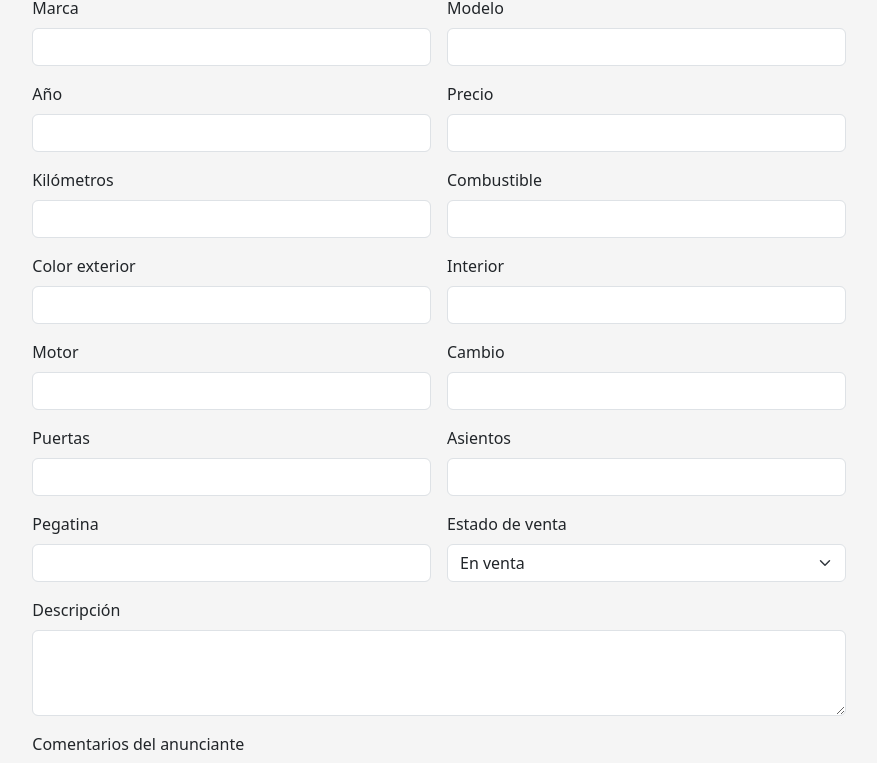
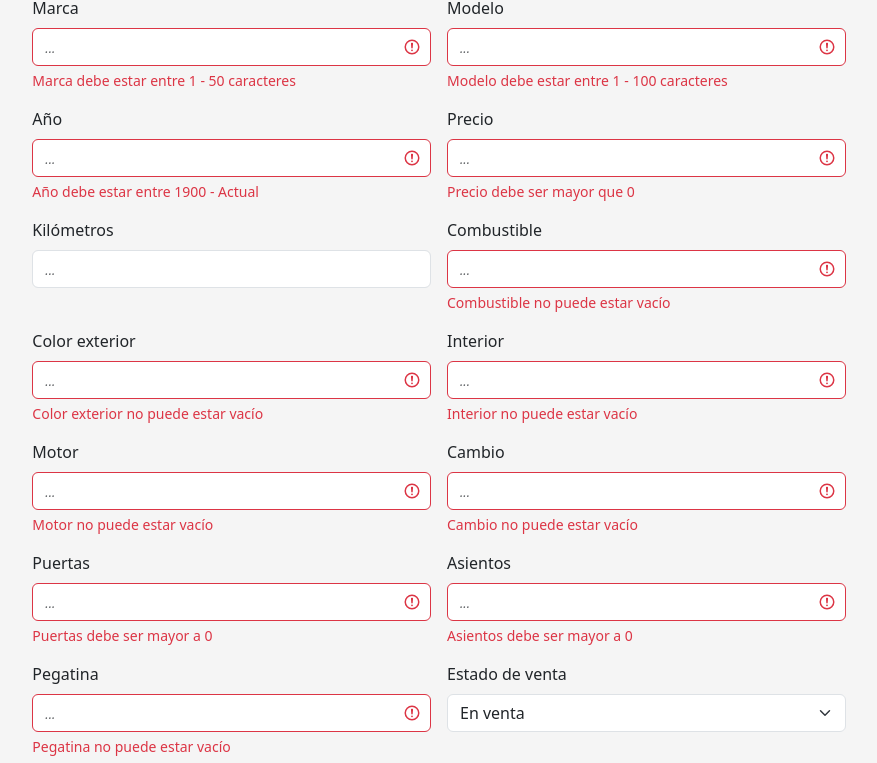
Before and after one commit to JorP2/concesionario-web, a React (Create React App) app in the folder frontend/: page /administrador/vehiculo-form in a window 1280 px wide. Shown: the part 336-1099 px from the top of the page, without its empty margins (201-1078 px from the left). Built offline with nearby package versions, Linux system fonts and the light colour scheme.

Commit message:
Cambios en el formulario. Validaciones

```diff
--- a/frontend/src/pages/VehiculoFormulario.jsx
+++ b/frontend/src/pages/VehiculoFormulario.jsx
@@ -15,6 +15,7 @@ import {
   aplicarOfertaPrecioFijo,
 } from "../api/vehiculoApi";
 import { addImagenes } from "../api/imagenApi";
+import "../styles/vehiculoFormulario.css"
 
 function VehiculoFormulario() {
   // Obtener el ID del vehículo de la URL
@@ -214,7 +215,6 @@ function VehiculoFormulario() {
                     onChange={handleChange}
                     required
                   >
-                    <option value="">Selecciona un tipo</option>
                     <option value="TURISMO">Turismo</option>
                     <option value="FURGONETA">Furgoneta</option>
                     <option value="MOTOCICLETA">Motocicleta</option>
@@ -225,23 +225,40 @@ function VehiculoFormulario() {
                   <label className="form-label">Marca</label>
                   <input
                     type="text"
-                    className="form-control"
+                    placeholder="..."
+                    className={`form-control ${vehiculo.marca.length <= 0 || vehiculo.marca.length > 50 ? "is-invalid" : ""}`}
                     name="marca"
                     value={vehiculo.marca}
                     onChange={handleChange}
+                    minLength={1}
+                    maxLength={50}
                     required
                   />
+                  {(vehiculo.marca.length <= 0 || vehiculo.marca.length > 50) && (
+                    <div className="invalid-feedback d-block">
+                      Marca debe estar entre 1 - 50 caracteres
+                    </div>
+                  )}
                 </div>
+
                 <div className="col-6">
                   <label className="form-label">Modelo</label>
                   <input
                     type="text"
-                    className="form-control"
+                    placeholder="..."
+                    className={`form-control ${vehiculo.modelo.length <= 0 || vehiculo.modelo.length > 100 ? "is-invalid" : ""}`}
                     name="modelo"
                     value={vehiculo.modelo}
                     onChange={handleChange}
+                    minLength={1}
+                    maxLength={100}
                     required
                   />
+                  {(vehiculo.modelo.length <= 0 || vehiculo.modelo.length > 100) && (
+                    <div className="invalid-feedback d-block">
+                      Modelo debe estar entre 1 - 100 caracteres
+                    </div>
+                  )}
                 </div>
 
                 {/* Fila: Año + Precio */}
@@ -249,26 +266,38 @@ function VehiculoFormulario() {
                   <label className="form-label">Año</label>
                   <input
                     type="number"
-                    className="form-control"
+                    placeholder="..."
+                    className={`form-control ${vehiculo.anio <= 1900 || vehiculo.anio > Date.now().getFullYear() ? "is-invalid" : "is-valid"}`}
                     name="anio"
                     value={vehiculo.anio}
                     onChange={handleChange}
+                    min={1900}
                     max={new Date().getFullYear()}
                     required
                   />
+                  {(vehiculo.anio < 1900 || vehiculo.anio > Date.now().getFullYear()) && (
+                    <div className="invalid-feedback d-block">
+                      Año debe estar entre 1900 - Actual
+                    </div>
+                  )}
                 </div>
                 <div className="col-6">
                   <label className="form-label">Precio</label>
                   <input
                     type="number"
-                    className="form-control"
+                    placeholder="..."
+                    className={`form-control ${vehiculo.precio <= 0 ? "is-invalid" : "is-valid"}`}
                     name="precio"
                     value={vehiculo.precio}
                     onChange={handleChange}
-                    min={0}
-                    max={999999999}
+                    min={1}
                     required
                   />
+                  {vehiculo.precio <= 0 && (
+                    <div className="invalid-feedback d-block">
+                      Precio debe ser mayor que 0
+                    </div>
+                  )}
                 </div>
 
                 {/* Fila: Kilómetros + Combustible */}
@@ -276,25 +305,38 @@ function VehiculoFormulario() {
                   <label className="form-label">Kilómetros</label>
                   <input
                     type="number"
-                    className="form-control"
+                    placeholder="..."
+                    className={`form-control ${vehiculo.kilometros < 0 ? "is-invalid" : ""}`}
                     name="kilometros"
                     value={vehiculo.kilometros}
                     onChange={handleChange}
                     min={0}
-                    max={9999999}
                     required
                   />
+                  {vehiculo.kilometros < 0 && (
+                    <div className="invalid-feedback d-block">
+                      Kilómetros deben ser mayor o igual que 0
+                    </div>
+                  )}
                 </div>
+
                 <div className="col-6">
                   <label className="form-label">Combustible</label>
                   <input
                     type="text"
-                    className="form-control"
+                    placeholder="..."
+                    className={`form-control ${vehiculo.combustible.length <= 0 ? "is-invalid" : ""}`}
                     name="combustible"
                     value={vehiculo.combustible}
                     onChange={handleChange}
+                    minLength={1}
                     required
                   />
+                  {vehiculo.combustible.length <= 0 && (
+                    <div className="invalid-feedback d-block">
+                      Combustible no puede estar vacío
+                    </div>
+                  )}
                 </div>
 
                 {/* Fila: Color exterior + Interior */}
@@ -302,12 +344,19 @@ function VehiculoFormulario() {
                   <label className="form-label">Color exterior</label>
                   <input
                     type="text"
-                    className="form-control"
+                    placeholder="..."
+                    className={`form-control ${vehiculo.colorExterior.length <= 0 ? "is-invalid" : ""}`}
                     name="colorExterior"
                     value={vehiculo.colorExterior}
                     onChange={handleChange}
+                    minLength={1}
                     required
                   />
+                  {vehiculo.colorExterior.length <= 0 && (
+                    <div className="invalid-feedback d-block">
+                      Color exterior no puede estar vacío
+                    </div>
+                  )}
                 </div>
 
                 {vehiculo.tipo !== "MOTOCICLETA" && (
@@ -315,12 +364,19 @@ function VehiculoFormulario() {
                     <label className="form-label">Interior</label>
                     <input
                       type="text"
-                      className="form-control"
+                      placeholder="..."
+                      className={`form-control ${vehiculo.interior.length <= 0 ? "is-invalid" : ""}`}
                       name="interior"
                       value={vehiculo.interior}
                       onChange={handleChange}
+                      minLength={1}
                       required
                     />
+                    {vehiculo.interior.length <= 0 && (
+                      <div className="invalid-feedback d-block">
+                        Interior no puede estar vacío
+                      </div>
+                    )}
                   </div>
                 )}
 
@@ -329,23 +385,38 @@ function VehiculoFormulario() {
                   <label className="form-label">Motor</label>
                   <input
                     type="text"
-                    className="form-control"
+                    placeholder="..."
+                    className={`form-control ${vehiculo.motor.length <= 0 ? "is-invalid" : ""}`}
                     name="motor"
                     value={vehiculo.motor}
                     onChange={handleChange}
+                    minLength={1}
                     required
                   />
+                  {vehiculo.motor.length <= 0 && (
+                      <div className="invalid-feedback d-block">
+                        Motor no puede estar vacío
+                      </div>
+                    )}
                 </div>
+
                 <div className="col-6">
                   <label className="form-label">Cambio</label>
                   <input
                     type="text"
-                    className="form-control"
+                    placeholder="..."
+                    className={`form-control ${vehiculo.cambio.length <= 0 ? "is-invalid" : ""}`}
                     name="cambio"
                     value={vehiculo.cambio}
                     onChange={handleChange}
+                    minLength={1}
                     required
                   />
+                  {vehiculo.cambio.length <= 0 && (
+                      <div className="invalid-feedback d-block">
+                        Cambio no puede estar vacío
+                      </div>
+                    )}
                 </div>
 
                 {/* Fila: Puertas + Asientos */}
@@ -354,12 +425,19 @@ function VehiculoFormulario() {
                     <label className="form-label">Puertas</label>
                     <input
                       type="number"
-                      className="form-control"
+                      placeholder="..."
+                      className={`form-control ${vehiculo.puertas <= 0 ? "is-invalid" : ""}`}
                       name="puertas"
                       value={vehiculo.puertas}
                       onChange={handleChange}
+                      min={1}
                       required
                     />
+                    {vehiculo.puertas <= 0 && (
+                      <div className="invalid-feedback d-block">
+                        Puertas debe ser mayor a 0
+                      </div>
+                    )}
                   </div>
                 )}
 
@@ -367,12 +445,19 @@ function VehiculoFormulario() {
                   <label className="form-label">Asientos</label>
                   <input
                     type="number"
-                    className="form-control"
+                    placeholder="..."
+                    className={`form-control ${vehiculo.asientos <= 0 ? "is-invalid" : ""}`}
                     name="asientos"
                     value={vehiculo.asientos}
                     onChange={handleChange}
+                    min={1}
                     required
                   />
+                  {vehiculo.asientos <= 0 && (
+                      <div className="invalid-feedback d-block">
+                        Asientos debe ser mayor a 0
+                      </div>
+                    )}
                 </div>
 
                 {/* Fila: Pegatina + Estado venta */}
@@ -380,13 +465,21 @@ function VehiculoFormulario() {
                   <label className="form-label">Pegatina</label>
                   <input
                     type="text"
-                    className="form-control"
+                    placeholder="..."
+                    className={`form-control ${vehiculo.pegatina.length <= 0 ? "is-invalid" : ""}`}
                     name="pegatina"
                     value={vehiculo.pegatina}
                     onChange={handleChange}
+                    minLength={1}
                     required
                   />
+                  {vehiculo.pegatina.length <= 0 && (
+                      <div className="invalid-feedback d-block">
+                        Pegatina no puede estar vacío
+                      </div>
+                    )}
                 </div>
+
                 <div className="col-6">
                   <label className="form-label">Estado de venta</label>
                   <select
@@ -405,26 +498,42 @@ function VehiculoFormulario() {
                 <div className="col-12">
                   <label className="form-label">Descripción</label>
                   <textarea
-                    className="form-control"
+                    className={`form-control ${vehiculo.descripcion.length <= 0 || vehiculo.descripcion.length > 200 ? "is-invalid" : ""}`}
+                    placeholder="..."
                     name="descripcion"
                     rows={3}
                     value={vehiculo.descripcion}
                     onChange={handleChange}
+                    minLength={1}
+                    maxLength={200}
                     required
                   />
+                  {vehiculo.descripcion.length <= 0 && (
+                      <div className="invalid-feedback d-block">
+                        Descripción debe tener entre 1 - 200 caracteres
+                      </div>
+                    )}
                 </div>
 
                 {/* Comentarios del anunciante- ancho completo */}
                 <div className="col-12">
                   <label className="form-label">Comentarios del anunciante</label>
                   <textarea
-                    className="form-control"
+                    className={`form-control ${vehiculo.comentarios.length <= 0 || vehiculo.comentarios.length > 1000 ? "is-invalid" : ""}`}
+                    placeholder="..."
                     name="comentarios"
                     rows={3}
                     value={vehiculo.comentarios}
                     onChange={handleChange}
+                    minLength={1}
+                    maxLength={1000}
                     required
                   />
+                  {vehiculo.comentarios.length <= 0 && (
+                      <div className="invalid-feedback d-block">
+                        Comentarios debe tener entre 1 - 1000 caracteres
+                      </div>
+                    )}
                 </div>
 
                 {/* Extras — ancho completo */}
@@ -432,12 +541,16 @@ function VehiculoFormulario() {
                   <label className="form-label">Extras</label>
                   <textarea
                     className="form-control"
+                    placeholder="..."
                     name="extras"
                     rows={2}
                     value={vehiculo.extras}
                     onChange={handleChange}
                     required
                   />
+                      <div className="text-muted small d-block">
+                        Separa cada extra con una coma
+                      </div>
                 </div>
 
                 {/* Checkboxes */}
--- /dev/null
+++ b/frontend/src/styles/vehiculoFormulario.css
@@ -0,0 +1,4 @@
+.form-control::placeholder {
+  font-style: italic;
+  font-size: small;
+}
```
Also changed, not shown: frontend/src/components/admin/GaleriaMultimedia.jsx (line endings or trailing spaces), 1 other file (tests, documents, lock files or other folders).
